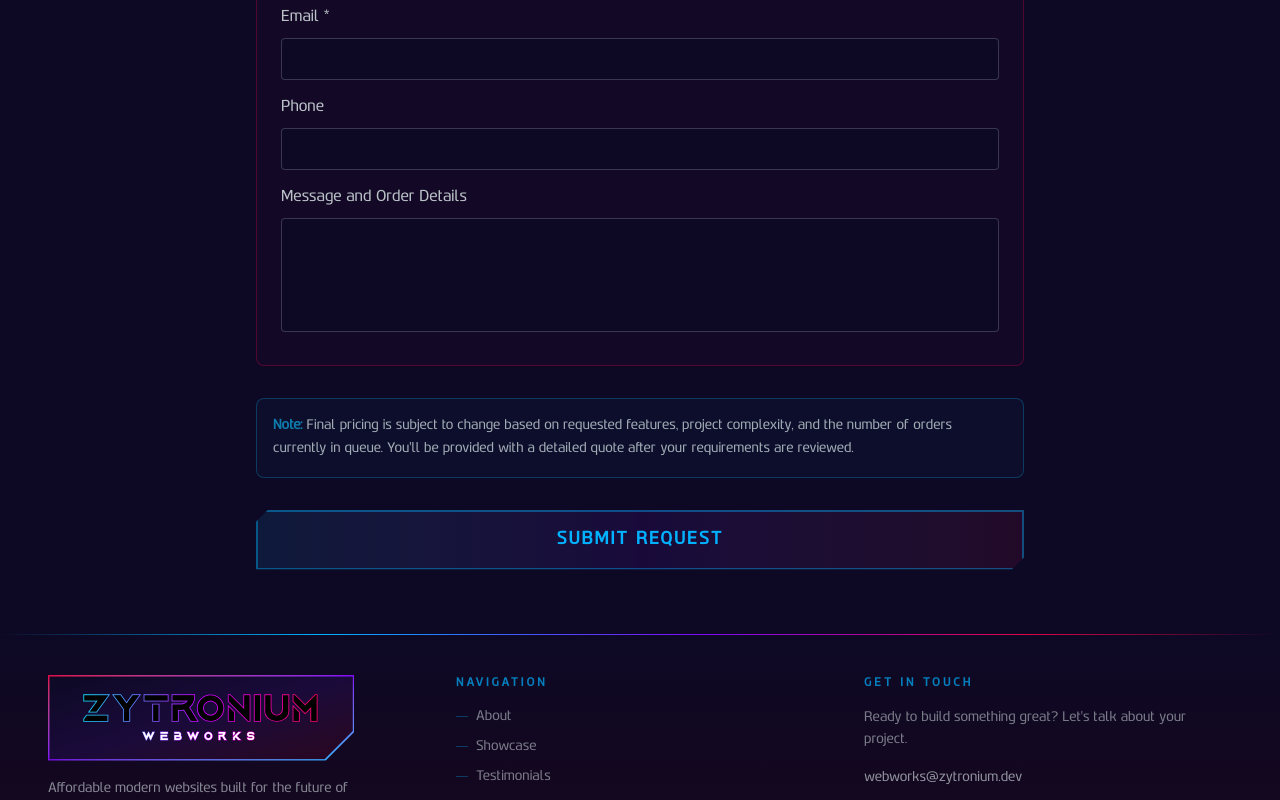
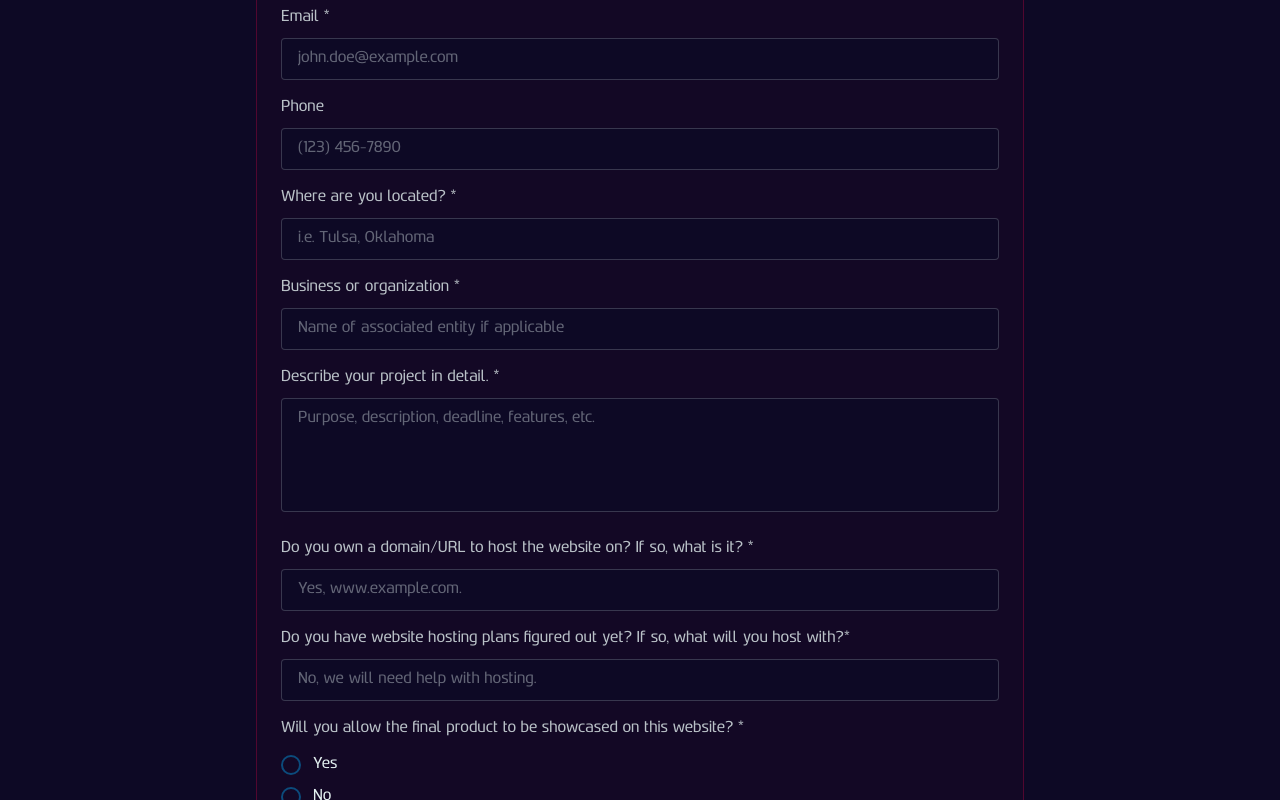
Before and after one commit to Zytronium/zytronium_webworks, a Next.js app: page /order in a window 1280 px wide. Shown: the part 1820-2620 px from the top of the page. Built offline with nearby package versions, Linux system fonts and the light colour scheme.

Commit message:
Expand order form with additional fields

```diff
--- a/src/app/order/page.tsx
+++ b/src/app/order/page.tsx
@@ -11,7 +11,12 @@ export default function PricingPage() {
         name: "",
         email: "",
         phone: "",
-        message: ""
+        location: "",
+        business: "",
+        projectDescription: "",
+        domain: "",
+        hosting: "",
+        showcase: "",
     });
 
     const handleFeatureToggle = (feature: string) => {
@@ -211,7 +216,7 @@ export default function PricingPage() {
                         {/* Contact Information */}
                         <div className="p-6 border border-tertiary/30 rounded-lg"
                              style={{background: "rgba(208,3,65,0.03)"}}>
-                            <h3 className="text-2xl font-bold mb-4 text-tertiary">Contact Information</h3>
+                            <h3 className="text-2xl font-bold mb-4 text-tertiary">Project & Contact Details</h3>
                             <div className="space-y-4">
                                 <div>
                                     <label className="block text-foreground/80 mb-2">Name *</label>
@@ -221,7 +226,8 @@ export default function PricingPage() {
                                         required
                                         value={formData.name}
                                         onChange={handleInputChange}
-                                        className="w-full px-4 py-2 bg-background border border-foreground/20 rounded focus:border-primary focus:outline-none text-foreground"
+                                        placeholder="John Doe"
+                                        className="w-full px-4 py-2 bg-background border border-foreground/20 rounded focus:border-primary focus:outline-none text-foreground placeholder:text-foreground/40"
                                     />
                                 </div>
                                 <div>
@@ -232,7 +238,8 @@ export default function PricingPage() {
                                         required
                                         value={formData.email}
                                         onChange={handleInputChange}
-                                        className="w-full px-4 py-2 bg-background border border-foreground/20 rounded focus:border-primary focus:outline-none text-foreground"
+                                        placeholder="john.doe@example.com"
+                                        className="w-full px-4 py-2 bg-background border border-foreground/20 rounded focus:border-primary focus:outline-none text-foreground placeholder:text-foreground/40"
                                     />
                                 </div>
                                 <div>
@@ -242,18 +249,110 @@ export default function PricingPage() {
                                         name="phone"
                                         value={formData.phone}
                                         onChange={handleInputChange}
-                                        className="w-full px-4 py-2 bg-background border border-foreground/20 rounded focus:border-primary focus:outline-none text-foreground"
+                                        placeholder="(123) 456-7890"
+                                        className="w-full px-4 py-2 bg-background border border-foreground/20 rounded focus:border-primary focus:outline-none text-foreground placeholder:text-foreground/40"
                                     />
                                 </div>
                                 <div>
-                                    <label className="block text-foreground/80 mb-2">Message and Order Details</label>
+                                    <label className="block text-foreground/80 mb-2">Where are you located? *</label>
+                                    <input
+                                        type="text"
+                                        name="location"
+                                        required
+                                        value={formData.location}
+                                        onChange={handleInputChange}
+                                        placeholder="i.e. Tulsa, Oklahoma"
+                                        className="w-full px-4 py-2 bg-background border border-foreground/20 rounded focus:border-primary focus:outline-none text-foreground placeholder:text-foreground/40"
+                                    />
+                                </div>
+                                <div>
+                                    <label className="block text-foreground/80 mb-2">Business or organization *</label>
+                                    <input
+                                        type="text"
+                                        name="business"
+                                        required
+                                        value={formData.business}
+                                        onChange={handleInputChange}
+                                        placeholder="Name of associated entity if applicable"
+                                        className="w-full px-4 py-2 bg-background border border-foreground/20 rounded focus:border-primary focus:outline-none text-foreground placeholder:text-foreground/40"
+                                    />
+                                </div>
+                                <div>
+                                    <label className="block text-foreground/80 mb-2">
+                                        {selectedFeatures.includes("Other")
+                                            ? "Describe your project in detail, including any custom features. *"
+                                            : "Describe your project in detail. *"}
+                                    </label>
                                     <textarea
-                                        name="message"
-                                        value={formData.message}
+                                        name="projectDescription"
+                                        value={formData.projectDescription}
                                         onChange={handleInputChange}
+                                        required
                                         rows={4}
-                                        className="w-full px-4 py-2 bg-background border border-foreground/20 rounded focus:border-primary focus:outline-none text-foreground resize-none"
+                                        placeholder="Purpose, description, deadline, features, etc."
+                                        className="w-full px-4 py-2 bg-background border border-foreground/20 rounded focus:border-primary focus:outline-none text-foreground placeholder:text-foreground/40 resize-none"
                                     />
+                                </div>
+                                <div>
+                                    <label className="block text-foreground/80 mb-2">Do you own a domain/URL to host the
+                                        website on? If so, what is it? *</label>
+                                    <input
+                                        type="text"
+                                        name="domain"
+                                        required
+                                        value={formData.domain}
+                                        onChange={handleInputChange}
+                                        placeholder="Yes, www.example.com."
+                                        className="w-full px-4 py-2 bg-background border border-foreground/20 rounded focus:border-primary focus:outline-none text-foreground placeholder:text-foreground/40"
+                                    />
+                                </div>
+                                <div>
+                                    <label className="block text-foreground/80 mb-2">Do you have website hosting plans
+                                        figured out yet? If so, what will you host with?*</label>
+                                    <input
+                                        type="text"
+                                        name="hosting"
+                                        required
+                                        value={formData.hosting}
+                                        onChange={handleInputChange}
+                                        placeholder="No, we will need help with hosting."
+                                        className="w-full px-4 py-2 bg-background border border-foreground/20 rounded focus:border-primary focus:outline-none text-foreground placeholder:text-foreground/40"
+                                    />
+                                </div>
+                                <div>
+                                    <label className="block text-foreground/80 mb-3">Will you allow the final product to
+                                        be showcased on this website? *</label>
+                                    <div className="space-y-2">
+                                        {["Yes", "No", "Undecided"].map((option) => (
+                                            <label key={option}
+                                                   className="flex items-center gap-3 cursor-pointer group">
+                                                <input
+                                                    type="radio"
+                                                    name="showcase"
+                                                    value={option}
+                                                    required
+                                                    checked={formData.showcase === option}
+                                                    onChange={handleInputChange}
+                                                    className="sr-only"
+                                                />
+                                                <div
+                                                    className={`w-5 h-5 rounded-full border-2 transition-all duration-200 ${
+                                                        formData.showcase === option
+                                                            ? 'border-primary bg-primary'
+                                                            : 'border-primary/40 group-hover:border-primary/60'
+                                                    }`}>
+                                                    {formData.showcase === option && (
+                                                        <div
+                                                            className="w-full h-full rounded-full border-2 border-background scale-50"/>
+                                                    )}
+                                                </div>
+                                                <span
+                                                    className="text-foreground group-hover:text-primary transition-colors">
+                                                    {option}
+                                                </span>
+                                            </label>
+                                        ))}
+                                    </div>
                                 </div>
                             </div>
                         </div>
```
